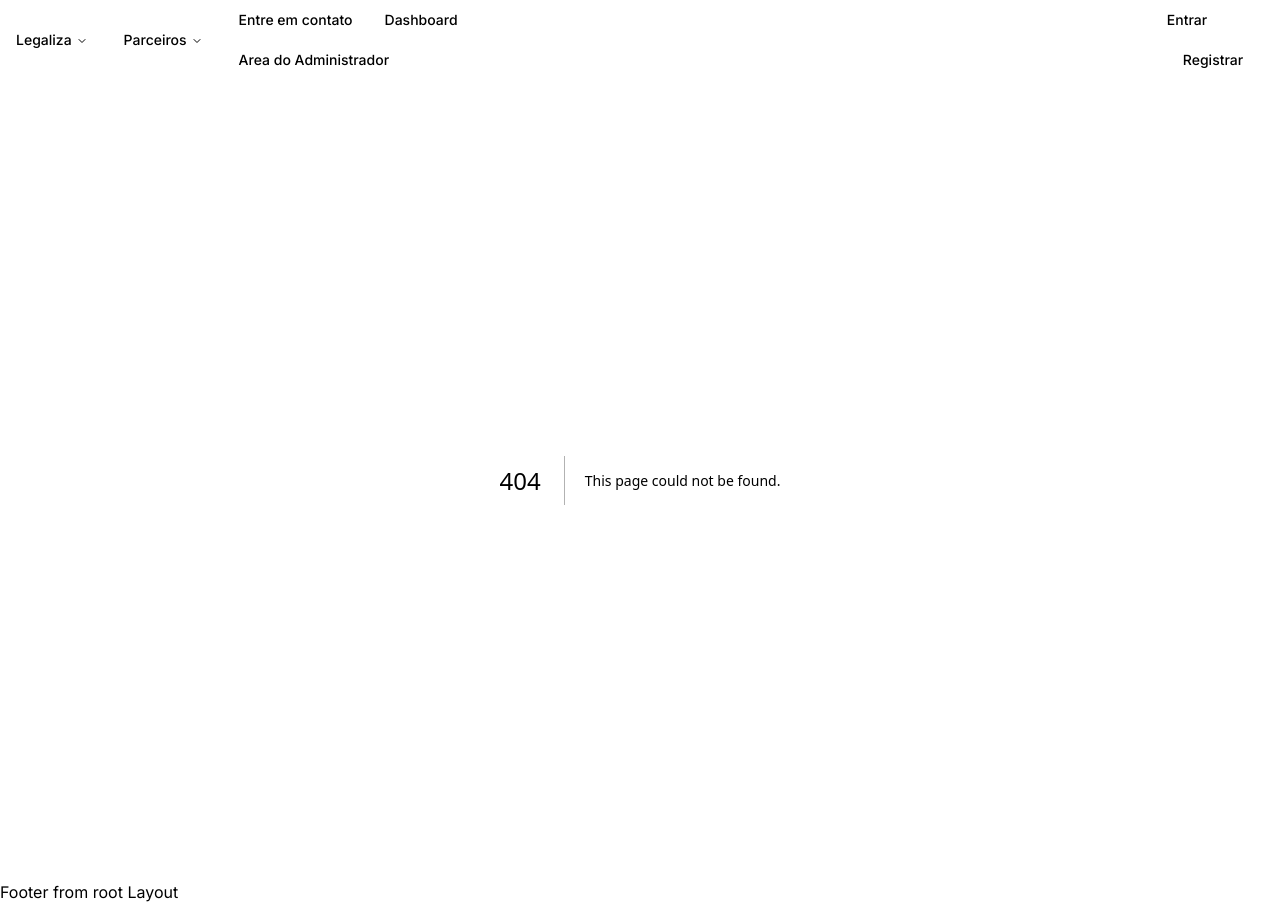
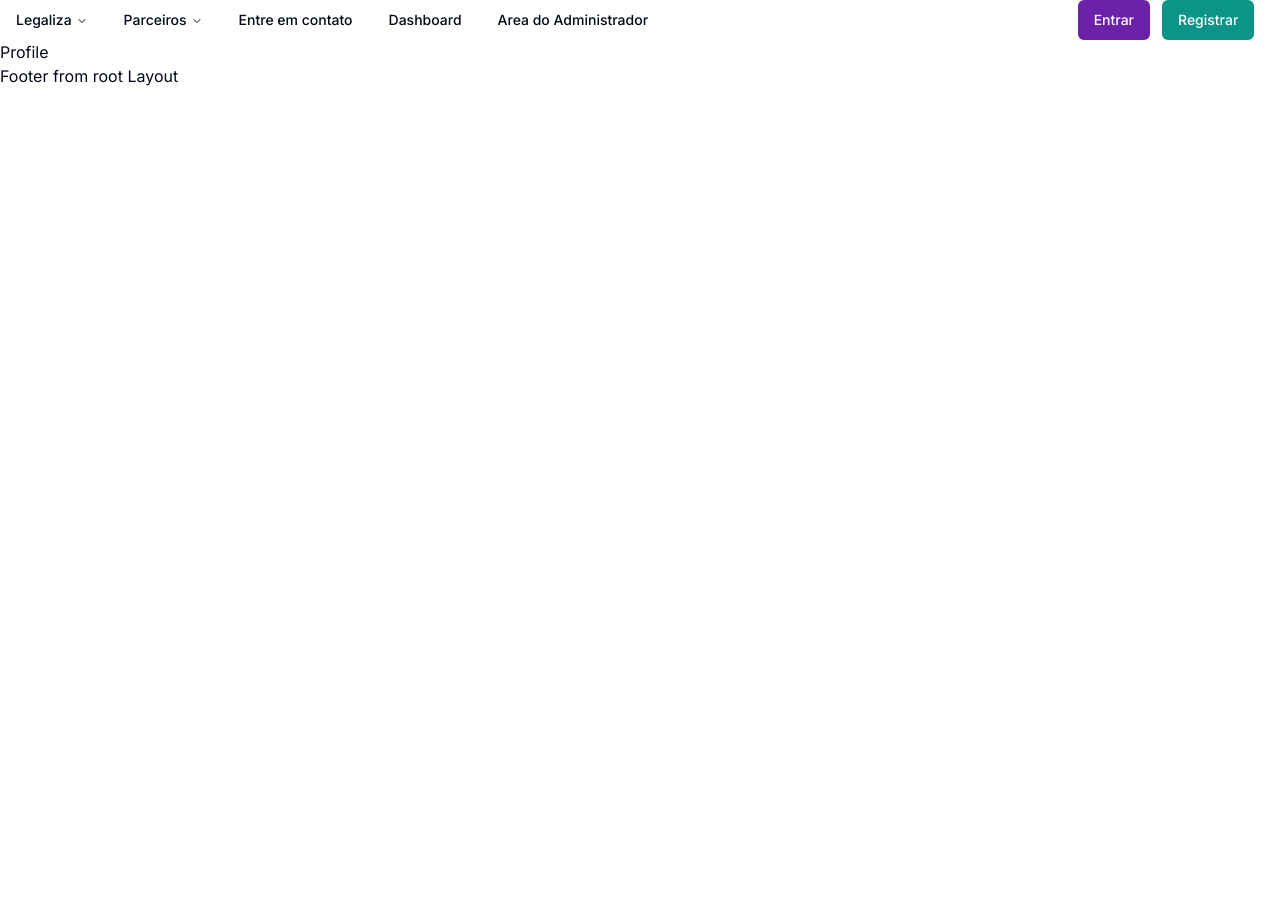
Before and after one commit to crCoelhos/ll-frontend, a Next.js app: page /administrador/workspaces/1 in a window 1280 px wide. Before the commit this address had no page. After the commit the page ends 800 px from the top, so only its background shows below. Built offline with nearby package versions, Linux system fonts and the light colour scheme.

Commit message:
update(appointment list) - new exhibition based on colors

```diff
--- a/app/_components/fullCalendar.tsx
+++ b/app/_components/fullCalendar.tsx
@@ -2,6 +2,8 @@ import React, { useRef, useEffect, useCallback } from "react";
 import { Calendar, EventClickArg, EventDropArg } from "@fullcalendar/core";
 import dayGridPlugin from "@fullcalendar/daygrid";
 import interactionPlugin from "@fullcalendar/interaction";
+
+// https://coolors.co/c69f89-15616d-06a77d-aa4465-462255
 
 interface Event {
   id: string;
--- a/app/_components/navbar.tsx
+++ b/app/_components/navbar.tsx
@@ -119,18 +119,21 @@ export function Navbar() {
               Entre em contato
             </NavigationMenuLink>
           </Link>
+        </NavigationMenuItem>
+        <NavigationMenuItem>
           <Link href="/dashboard" legacyBehavior passHref>
             <NavigationMenuLink className={navigationMenuTriggerStyle()}>
               Dashboard
             </NavigationMenuLink>
           </Link>
+        </NavigationMenuItem>
+        <NavigationMenuItem>
           <Link href="/administrador" legacyBehavior passHref>
             <NavigationMenuLink className={navigationMenuTriggerStyle()}>
               Area do Administrador
             </NavigationMenuLink>
           </Link>
         </NavigationMenuItem>
-
         {storedUserName ? (
           <NavigationMenuItem>
             <NavigationMenuTrigger>{storedUserName}</NavigationMenuTrigger>
@@ -147,14 +150,18 @@ export function Navbar() {
             </NavigationMenuContent>
           </NavigationMenuItem>
         ) : (
-          <NavigationMenuItem className="pl-[48vw] space-x-4">
+          <NavigationMenuItem className="pl-[32vw] space-x-3">
             <Link href="/sign-in" legacyBehavior passHref>
-              <NavigationMenuLink className={navigationMenuTriggerStyle()}>
+              <NavigationMenuLink
+                className={`${navigationMenuTriggerStyle()} bg-purple-800 text-white`}
+              >
                 Entrar
               </NavigationMenuLink>
             </Link>
             <Link href="/sign-up" legacyBehavior passHref>
-              <NavigationMenuLink className={navigationMenuTriggerStyle()}>
+              <NavigationMenuLink
+                className={`${navigationMenuTriggerStyle()} bg-teal-600 text-white`}
+              >
                 Registrar
               </NavigationMenuLink>
             </Link>
--- /dev/null
+++ b/app/administrador/workspaces/[workspaceId]/page.tsx
@@ -0,0 +1,7 @@
+import React from "react";
+
+const WorkspaceAdminPage = () => {
+  return <div>Profile</div>;
+};
+
+export default WorkspaceAdminPage;
--- a/app/agendamento/sala/page.tsx
+++ b/app/agendamento/sala/page.tsx
@@ -47,6 +47,10 @@ const WorkspacePage: React.FC<Props> = ({ params }) => {
   const [isLoading, setIsLoading] = useState<boolean>(false);
   const [appointments, setAppointments] = useState<Appointment[]>([]);
   const [workspaces, setWorkspaces] = useState<Workspace[]>([]);
+
+  const [focusedButtons, setFocusedButtons] = useState<{
+    [key: number]: boolean;
+  }>({});
 
   const user_key =
     typeof window !== "undefined" ? sessionStorage.getItem("user_key") : null;
@@ -111,11 +115,17 @@ const WorkspacePage: React.FC<Props> = ({ params }) => {
     router.push(`/agendamento/sala/${workspaceInfo}`);
   };
 
+  const handleButtonFocus = (workspaceId: number, isFocused: boolean) => {
+    setFocusedButtons((prev) => ({
+      ...prev,
+      [workspaceId]: isFocused,
+    }));
+  };
+
   return (
     <div className="flex...">
       <br />
       <CreateAppointmentModal />
-      <h1>WorkspaceList Page</h1>
       {isLoading ? (
         <p>Loading...</p>
       ) : (
@@ -125,8 +135,18 @@ const WorkspacePage: React.FC<Props> = ({ params }) => {
               <br />
               <Card className="w-[380px]">
                 <CardHeader>
-                  <CardTitle>{workspace.name}</CardTitle>
-                  <CardDescription>Sala</CardDescription>
+                  {workspace.name}
+                  <CardTitle>
+                    <div
+                      className="w-auto h-4"
+                      id="workspaceColorLabel"
+                      style={{
+                        backgroundColor:
+                          workspaceColors[workspace.id] || "gray",
+                      }}
+                    ></div>
+                  </CardTitle>
+                  <CardDescription>{workspace.description}</CardDescription>
                 </CardHeader>
                 <CardContent className="grid gap-4">
                   <div className=" flex items-center space-x-4 rounded-md border p-4">
@@ -143,8 +163,17 @@ const WorkspacePage: React.FC<Props> = ({ params }) => {
                 </CardContent>
                 <CardFooter>
                   <Button
+                    onMouseEnter={() => handleButtonFocus(workspace.id, true)}
+                    onMouseLeave={() => handleButtonFocus(workspace.id, false)}
                     className="w-full"
                     onClick={() => handleWorkspaceClick(workspace.id)}
+                    style={{
+                      backgroundColor: workspaceColors[workspace.id],
+                      transition: "background-color 0.8s ease",
+                      filter: focusedButtons[workspace.id]
+                        ? "brightness(80%)"
+                        : "none",
+                    }}
                   >
                     Calendário de agendamento
                   </Button>
```
